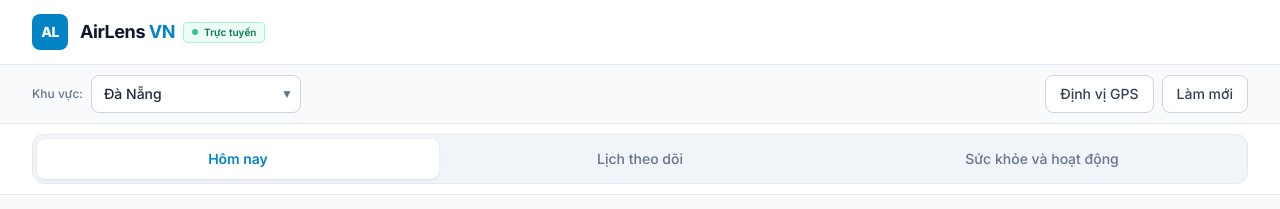
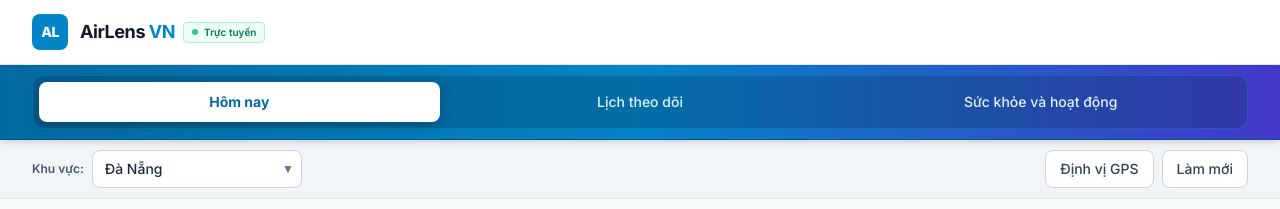
Before and after one commit to bisadnhan/airlens-vn, a plain HTML site: page index.html in a window 1280 px wide. Shown: the top 209 px of the page. Drawn offline with nearby package versions, Linux system fonts and the light colour scheme; no server answers; grey boxes are pictures that could not be loaded.

Commit message:
feat: Dua thanh chuyen trang len tren doi mau noi bat va dua thanh khu vuc xuong duoi

```diff
--- a/index.html
+++ b/index.html
@@ -118,21 +118,22 @@
       background-color: #ffffff !important;
     }
 
-    /* Tab item unified segment styles on Light Navigation Bar */
+    /* Tab item unified segment styles on Prominent Navigation Bar */
     .tab-item {
-      color: #64748b;
+      color: #e0f2fe;
       font-weight: 500;
-      transition: all 0.15s ease-in-out;
+      transition: all 0.2s ease-in-out;
       cursor: pointer;
     }
     .tab-item:hover {
-      color: #0f172a;
+      color: #ffffff;
+      background-color: rgba(255, 255, 255, 0.12);
     }
     .tab-item.active {
-      background-color: #ffffff;
-      color: #0284c7;
-      box-shadow: 0 1px 3px 0 rgba(0, 0, 0, 0.08), 0 1px 2px -1px rgba(0, 0, 0, 0.08);
-      font-weight: 600;
+      background-color: #ffffff !important;
+      color: #0369a1 !important;
+      box-shadow: 0 4px 12px 0 rgba(0, 0, 0, 0.2) !important;
+      font-weight: 700 !important;
     }
   </style>
 </head>
@@ -165,16 +166,35 @@
   </header>
 
   <!-- ========================================== -->
-  <!-- 2. THANH CÔNG CỤ: CHỌN TỈNH THÀNH, GPS, LÀM MỚI (ĐƯA XUỐNG DƯỚI TÊN WEB) -->
+  <!-- 2. THANH CHUYỂN TRANG NỔI BẬT (FULL-WIDTH BAR) -->
   <!-- ========================================== -->
-  <section class="bg-slate-50 border-b border-slate-200 py-2.5">
+  <nav class="bg-gradient-to-r from-sky-700 via-sky-600 to-indigo-700 border-b border-sky-800 sticky top-0 z-[1000] py-2 sm:py-2.5 shadow-md">
+    <div class="max-w-7xl mx-auto px-4 sm:px-6 lg:px-8">
+      <div class="grid grid-cols-3 w-full bg-sky-950/25 p-1 sm:p-1.5 rounded-xl border border-sky-400/20 text-xs sm:text-sm font-medium select-none" role="tablist">
+        <button id="tabBtnToday" onclick="switchTab('today')" class="tab-item active text-center py-2 sm:py-2.5 rounded-lg cursor-pointer transition">
+          Hôm nay
+        </button>
+        <button id="tabBtnCalendar" onclick="switchTab('calendar')" class="tab-item text-center py-2 sm:py-2.5 rounded-lg cursor-pointer transition">
+          Lịch theo dõi
+        </button>
+        <button id="tabBtnHealth" onclick="switchTab('health')" class="tab-item text-center py-2 sm:py-2.5 rounded-lg cursor-pointer transition">
+          Sức khỏe và hoạt động
+        </button>
+      </div>
+    </div>
+  </nav>
+
+  <!-- ========================================== -->
+  <!-- 3. THANH KHU VỰC: CHỌN TỈNH THÀNH, GPS, LÀM MỚI (DƯỚI THANH CHUYỂN TRANG) -->
+  <!-- ========================================== -->
+  <section class="bg-slate-100/90 border-b border-slate-200 py-2.5">
     <div class="max-w-7xl mx-auto px-4 sm:px-6 lg:px-8 flex flex-wrap items-center justify-between gap-3">
 
       <!-- Chọn khu vực quan trắc -->
       <div class="flex items-center gap-2">
-        <span class="text-xs text-slate-500 font-medium">Khu vực:</span>
+        <span class="text-xs text-slate-600 font-semibold">Khu vực:</span>
         <div class="relative">
-          <select id="citySelect" class="bg-white hover:bg-slate-100 text-slate-800 text-xs sm:text-sm font-medium rounded-lg pl-3 pr-7 py-2 border border-slate-300 focus:outline-none focus:ring-2 focus:ring-sky-500 appearance-none cursor-pointer transition shadow-2xs min-w-[170px] sm:min-w-[210px] truncate">
+          <select id="citySelect" class="bg-white hover:bg-slate-50 text-slate-800 text-xs sm:text-sm font-medium rounded-lg pl-3 pr-7 py-2 border border-slate-300 focus:outline-none focus:ring-2 focus:ring-sky-500 appearance-none cursor-pointer transition shadow-2xs min-w-[170px] sm:min-w-[210px] truncate">
             <optgroup label="Miền Bắc">
               <option value="hanoi">Hà Nội</option>
               <option value="haiphong">Hải Phòng</option>
@@ -218,35 +238,16 @@
 
       <!-- Nút Định vị GPS & Làm mới -->
       <div class="flex items-center gap-2">
-        <button id="btnGeo" class="inline-flex items-center bg-white hover:bg-slate-100 text-slate-700 text-xs sm:text-sm font-medium rounded-lg px-3.5 py-2 border border-slate-300 transition shadow-2xs focus:outline-none focus:ring-2 focus:ring-sky-500">
+        <button id="btnGeo" class="inline-flex items-center bg-white hover:bg-slate-50 text-slate-700 text-xs sm:text-sm font-medium rounded-lg px-3.5 py-2 border border-slate-300 transition shadow-2xs focus:outline-none focus:ring-2 focus:ring-sky-500">
           <span id="geoText">Định vị GPS</span>
         </button>
-        <button id="btnRefresh" title="Làm mới dữ liệu" class="px-3.5 py-2 bg-white hover:bg-slate-100 text-slate-700 rounded-lg border border-slate-300 transition text-xs sm:text-sm font-medium shadow-2xs">
+        <button id="btnRefresh" title="Làm mới dữ liệu" class="px-3.5 py-2 bg-white hover:bg-slate-50 text-slate-700 rounded-lg border border-slate-300 transition text-xs sm:text-sm font-medium shadow-2xs">
           Làm mới
         </button>
       </div>
 
     </div>
   </section>
-
-  <!-- ========================================== -->
-  <!-- 3. THANH TÍNH NĂNG TRẢI DÀI TỪ LỀ TRÁI SANG LỀ PHẢI (FULL-WIDTH BAR) -->
-  <!-- ========================================== -->
-  <nav class="bg-white border-b border-slate-200 sticky top-0 z-[1000] py-2 sm:py-2.5 shadow-2xs">
-    <div class="max-w-7xl mx-auto px-4 sm:px-6 lg:px-8">
-      <div class="grid grid-cols-3 w-full bg-slate-100 p-1 rounded-xl border border-slate-200 text-xs sm:text-sm font-medium select-none" role="tablist">
-        <button id="tabBtnToday" onclick="switchTab('today')" class="tab-item active text-center py-2 sm:py-2.5 rounded-lg cursor-pointer transition">
-          Hôm nay
-        </button>
-        <button id="tabBtnCalendar" onclick="switchTab('calendar')" class="tab-item text-center py-2 sm:py-2.5 rounded-lg cursor-pointer transition">
-          Lịch theo dõi
-        </button>
-        <button id="tabBtnHealth" onclick="switchTab('health')" class="tab-item text-center py-2 sm:py-2.5 rounded-lg cursor-pointer transition">
-          Sức khỏe và hoạt động
-        </button>
-      </div>
-    </div>
-  </nav>
 
   <!-- ========================================== -->
   <!-- TOAST THÔNG BÁO                           -->
```
